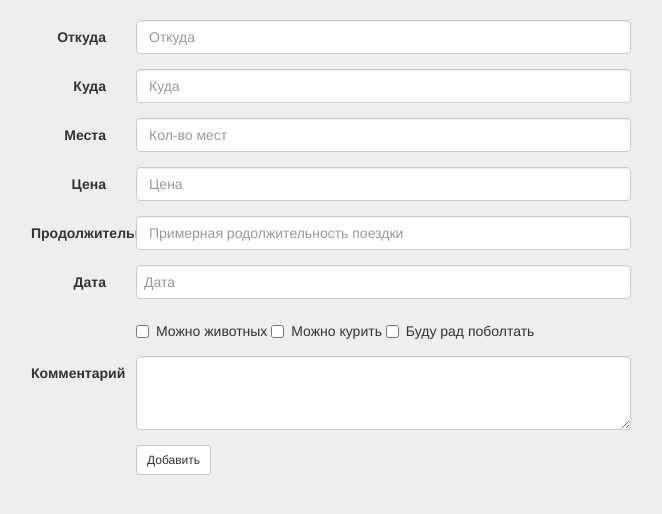
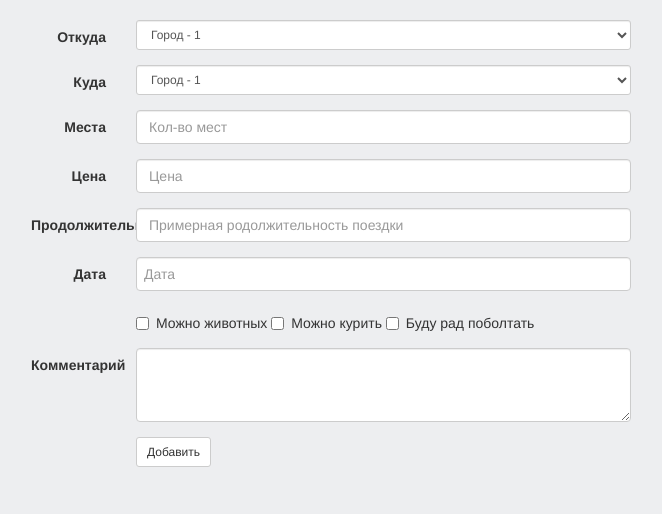
Before and after one commit to amm-poiais/brusentsev_kapranchikova, a Django app: page /addtrip in a window 1280 px wide. Shown: the top 514 px of the page, without its empty margins (309-971 px from the left). Run offline with Django 3.2, Linux system fonts and the light colour scheme; a user stored in the database is signed in; some libraries are stand-ins or nearby versions.

Commit message:
add profile styles. changes fields in addtrip.

```diff
--- a/JointTripApp/templates/JointTripApp/addtrip.html
+++ b/JointTripApp/templates/JointTripApp/addtrip.html
@@ -20,14 +20,20 @@
         <div class="form-group">
             <label for="inputFrom" class="col-sm-2 control-label">Откуда</label>
             <div class="col-sm-10">
-                <input type="text" class="form-control" placeholder="Откуда" name="departure" required>
+                <select class="form-control input-sm" name="departure" required>
+                    <option>Город - 1</option>
+                    <option>Город - 2</option>
+                </select>
             </div>
         </div>
 
         <div class="form-group">
             <label for="inputTO" class="col-sm-2 control-label" >Куда</label>
             <div class="col-sm-10">
-                <input type="text" class="form-control" placeholder="Куда" name="arrival" required>
+                 <select class="form-control input-sm" name="arrival" required>
+                    <option>Город - 1</option>
+                    <option>Город - 2</option>
+                </select>
             </div>
         </div>
         <div class="form-group">
```
Also changed, not shown: JointTripApp/templates/JointTripApp/profile.html (+19 -18 lines), db.sqlite3.
